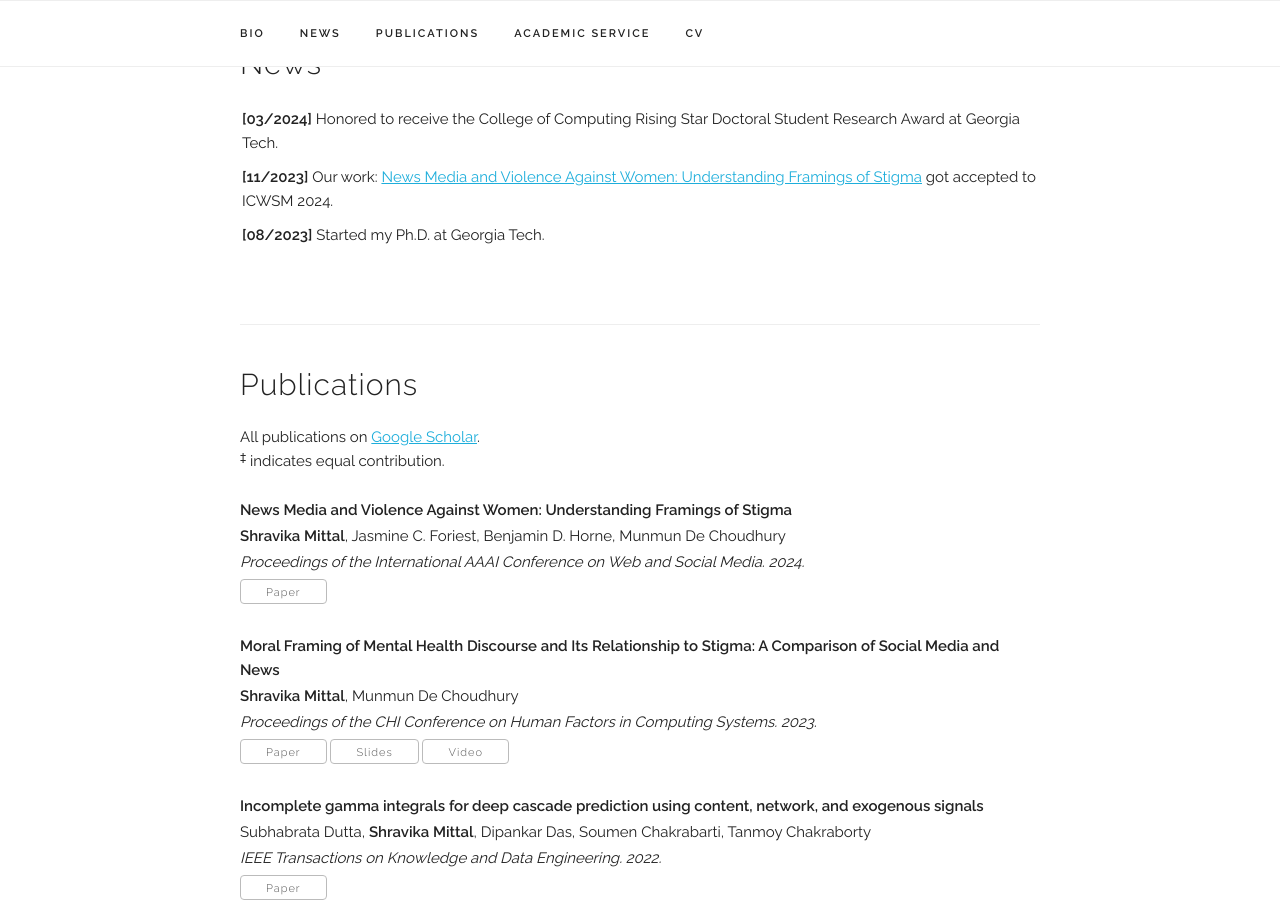
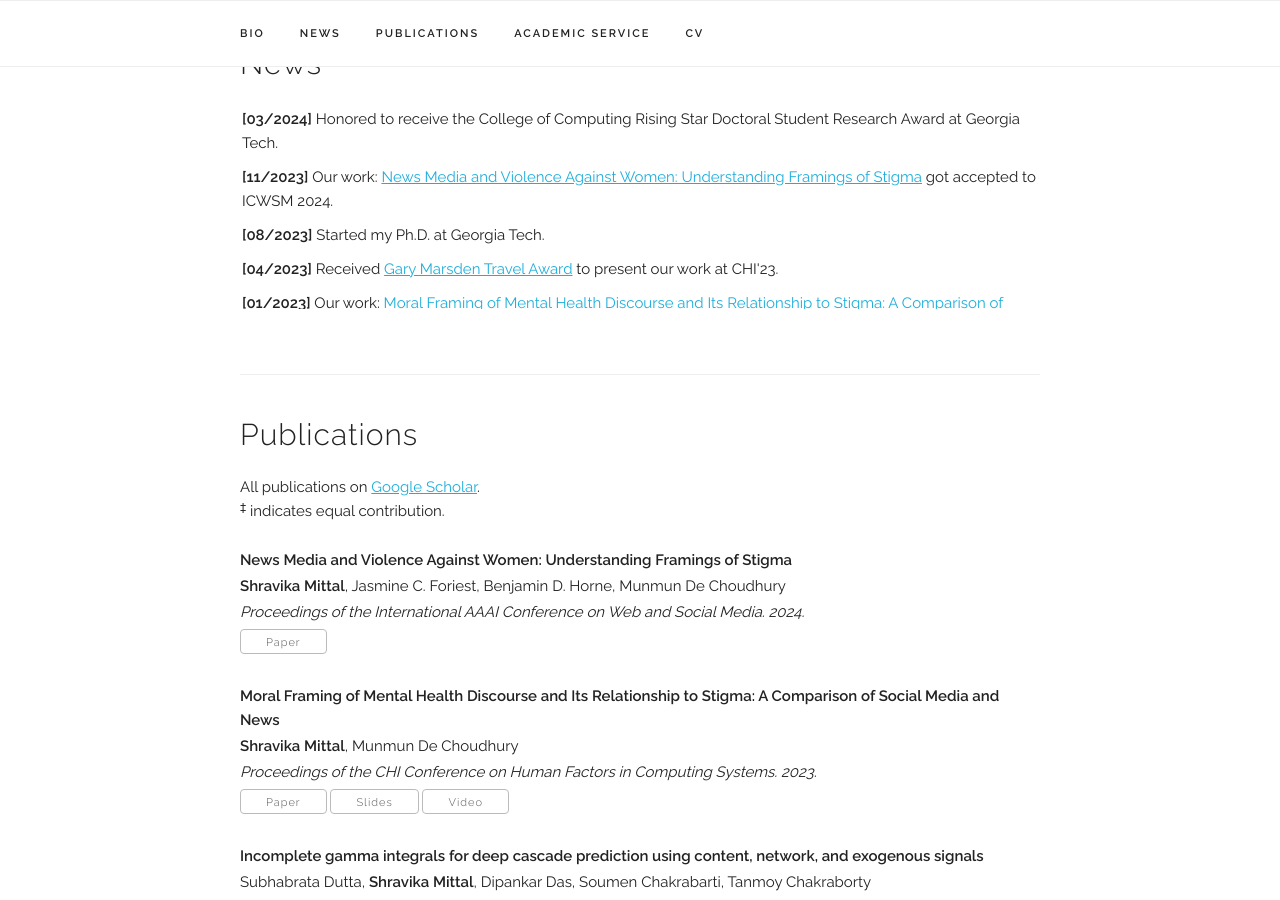
Before and after one commit to mittalshravika/mittalshravika.github.io, a Jekyll site: the page built from index.html, in a window 1280 px wide and 900 px high, scrolled down 812 px. Built offline with Jekyll 4.4.1, drawn with Linux system fonts in a browser that asks for light colours; some web fonts are replaced.

Commit message:
Update index.html

```diff
--- a/index.html
+++ b/index.html
@@ -56,7 +56,7 @@
 <div class="docs-section" id="news">
   <h4>News</h4>
 
-  <UL style="list-style-type: none; padding: 2px; overflow-y: scroll; height:150px;">
+  <UL style="list-style-type: none; padding: 2px; overflow-y: scroll; height:200px;">
 
     <li> <b>[03/2024]</b>
 
```
